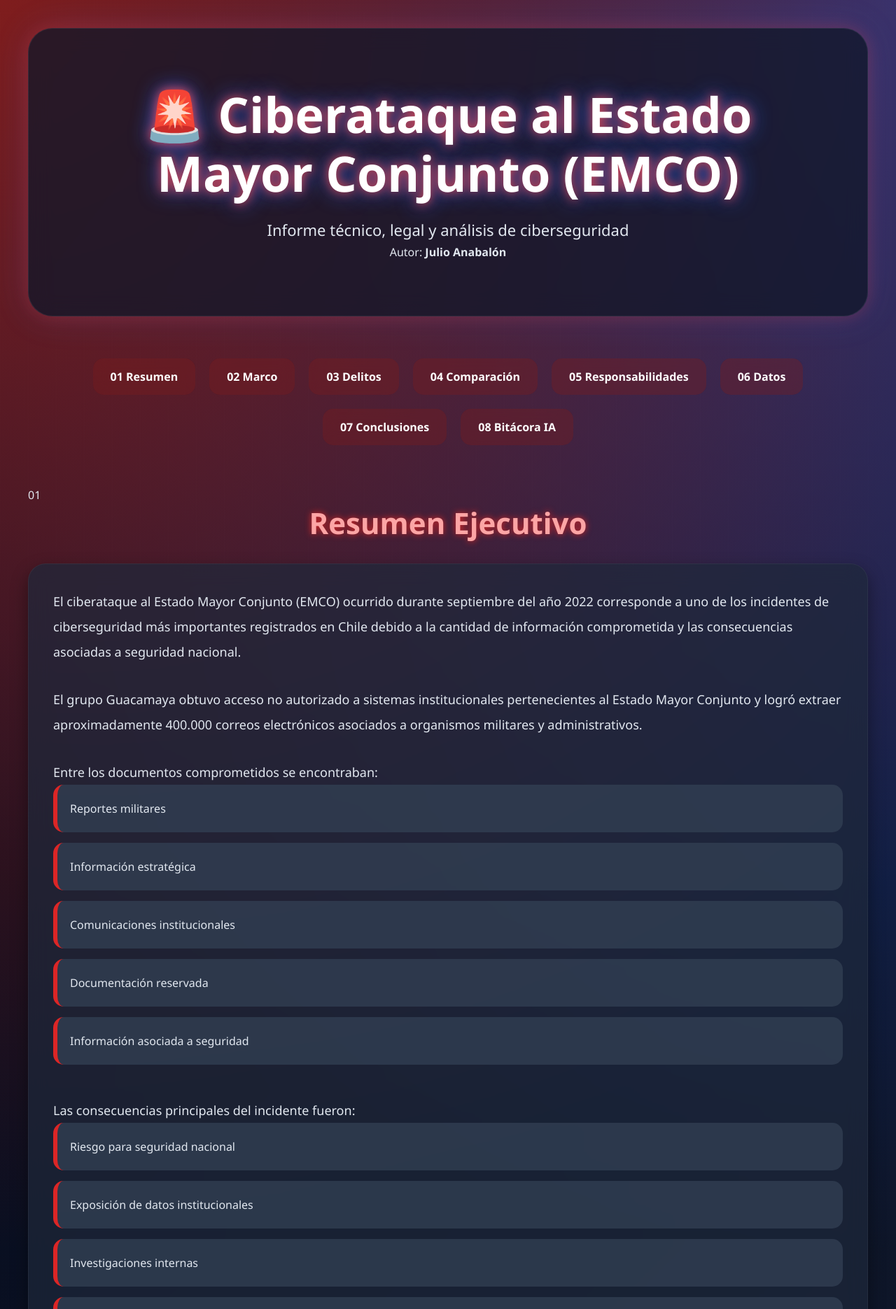
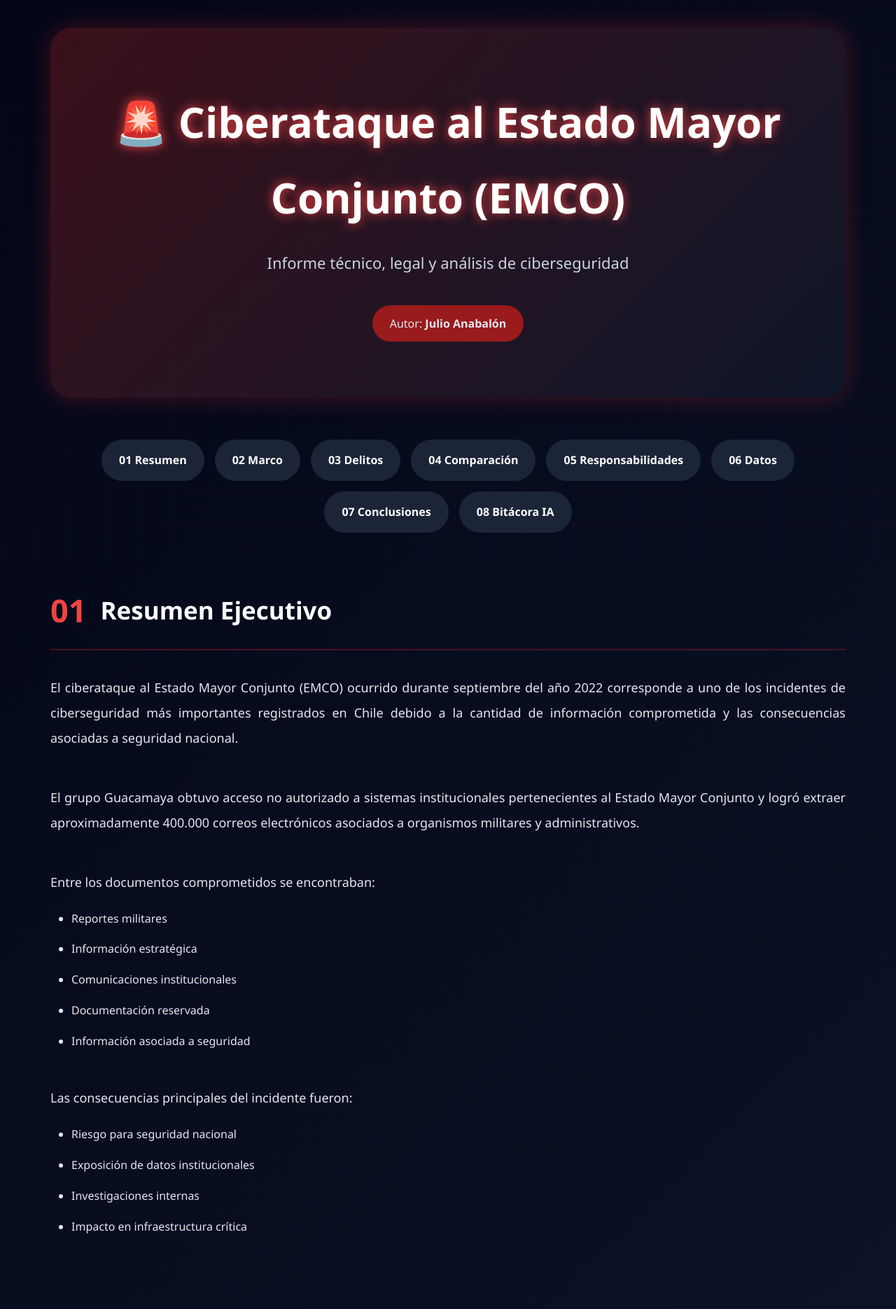
Before and after one commit to julioanabalonsaavedra-droid/informe_anajul, a React (Vite) app: page / in a window 1280 px wide. Shown: the top 1870 px of the page at 70% size. Built offline with nearby package versions, Linux system fonts and the light colour scheme.

Commit message:
Cambio de diseño del CSS

```diff
--- a/src/App.css
+++ b/src/App.css
@@ -14,27 +14,24 @@
 
 font-family:'Segoe UI',sans-serif;
 
+background:
+linear-gradient(
+135deg,
+#020617,
+#0f172a,
+#111827
+);
+
 color:#e2e8f0;
 
 overflow-x:hidden;
 
-background:
-radial-gradient(circle at top left,#7f1d1d 0%,transparent 20%),
-radial-gradient(circle at top right,#1e3a8a 0%,transparent 20%),
-linear-gradient(
-135deg,
-#020617,
-#0f172a,
-#111827,
-#020617
-);
-
-min-height:100vh;
+line-height:1.8;
 
 }
 
 
-/* ===== EFECTO GRID CIBERNÉTICO ===== */
+/* ===== FONDO CIBERNÉTICO ===== */
 
 body::before{
 
@@ -42,67 +39,42 @@
 
 position:fixed;
 
+width:100%;
+height:100%;
+
 top:0;
 left:0;
-
-width:100%;
-height:100%;
 
 background-image:
 
 linear-gradient(
-rgba(255,255,255,.03) 1px,
+rgba(220,38,38,.03) 1px,
 transparent 1px
 ),
 
 linear-gradient(
 90deg,
-rgba(255,255,255,.03) 1px,
+rgba(59,130,246,.03) 1px,
 transparent 1px
 );
 
-background-size:40px 40px;
-
-opacity:.3;
+background-size:50px 50px;
 
 pointer-events:none;
 
 z-index:-1;
 
-animation:gridAnimation 15s linear infinite;
-
-}
-
-@keyframes gridAnimation{
-
-0%{
-
-transform:translateY(0px);
-
-}
-
-100%{
-
-transform:translateY(40px);
-
-}
-
 }
 
 
 
-/* ===== APP ===== */
-
-.app{
-
-width:100%;
-min-height:100vh;
-
-}
+/* ===== CONTENEDOR ===== */
 
 .container{
 
-max-width:1500px;
+width:95%;
+
+max-width:1400px;
 
 margin:auto;
 
@@ -116,60 +88,68 @@
 
 .hero{
 
-padding:80px;
+padding:80px 40px;
 
 margin-bottom:60px;
 
-border-radius:35px;
-
 text-align:center;
 
-background:rgba(15,23,42,.75);
+border-radius:30px;
 
-backdrop-filter:blur(15px);
+background:
 
-border:1px solid rgba(255,255,255,.08);
+linear-gradient(
+135deg,
+rgba(127,29,29,.45),
+rgba(15,23,42,.9)
+);
 
 box-shadow:
 
-0px 0px 25px rgba(220,38,38,.3),
-0px 0px 50px rgba(59,130,246,.2);
-
-animation:fade 1s ease;
+0 0 35px rgba(220,38,38,.3);
 
 }
 
-
 .hero h1{
 
-font-size:70px;
+font-size:60px;
 
 margin-bottom:20px;
-
-line-height:1.2;
 
 color:white;
 
 text-shadow:
 
-0px 0px 15px #ef4444,
-0px 0px 30px #2563eb;
+0 0 15px #ef4444;
+
 }
 
-.hero p{
+.subtitulo{
 
 font-size:22px;
 
-line-height:1.8;
+margin-bottom:20px;
 
-max-width:900px;
+color:#cbd5e1;
+}
 
-margin:auto;
+.autorBox{
+
+display:inline-block;
+
+padding:12px 25px;
+
+background:#991b1b;
+
+border-radius:30px;
+
+margin-top:20px;
+
 }
 
 
 
-/* ===== NAVEGACIÓN ===== */
+/* ===== MENU ===== */
 
 .nav{
 
@@ -177,17 +157,12 @@
 
 justify-content:center;
 
-gap:20px;
-
 flex-wrap:wrap;
 
-margin-bottom:60px;
+gap:15px;
 
-position:sticky;
+margin-bottom:70px;
 
-top:15px;
-
-z-index:999;
 }
 
 .nav a{
@@ -196,15 +171,15 @@
 
 padding:15px 25px;
 
-border-radius:15px;
+border-radius:30px;
 
-font-weight:bold;
+background:
+
+rgba(30,41,59,.9);
 
 color:white;
 
-background:rgba(127,29,29,.35);
-
-backdrop-filter:blur(10px);
+font-weight:bold;
 
 transition:.4s;
 
@@ -212,15 +187,16 @@
 
 .nav a:hover{
 
+background:#dc2626;
+
 transform:translateY(-5px);
-
-background:#991b1b;
 
 box-shadow:
 
-0px 0px 20px rgba(220,38,38,.5);
+0 0 15px rgba(220,38,38,.5);
 
 }
+
 
 
 
@@ -228,135 +204,72 @@
 
 .section{
 
-margin-bottom:70px;
+margin-bottom:80px;
 
 }
 
-.section h2{
+.titleBox{
 
-font-size:42px;
+display:flex;
 
-margin-bottom:30px;
+align-items:center;
 
-text-align:center;
+gap:20px;
 
-color:#fca5a5;
+margin-bottom:35px;
 
-text-shadow:
+border-bottom:2px solid
+rgba(220,38,38,.3);
 
-0px 0px 10px #dc2626;
+padding-bottom:15px;
+
+}
+
+.titleBox span{
+
+font-size:45px;
+
+font-weight:bold;
+
+color:#ef4444;
+
+}
+
+.titleBox h2{
+
+font-size:35px;
+
+color:white;
 
 }
 
 
 
-/* ===== TARJETAS ===== */
+
+/* ===== INFORME ===== */
 
 .card{
 
-padding:35px;
+background:none;
 
-border-radius:25px;
+padding:0;
 
-background:rgba(30,41,59,.70);
+border:none;
 
-backdrop-filter:blur(15px);
+box-shadow:none;
 
-border:1px solid rgba(255,255,255,.05);
-
-line-height:2;
-
-margin-bottom:25px;
-
-transition:.5s;
-
-box-shadow:
-
-0px 10px 25px rgba(0,0,0,.4);
-
-}
-
-.card:hover{
-
-transform:translateY(-10px);
-
-box-shadow:
-
-0px 0px 30px rgba(220,38,38,.35);
-
-}
-
-
-.card h3{
-
-margin-bottom:20px;
-
-font-size:25px;
-
-color:#f87171;
 }
 
 .card p{
 
 font-size:18px;
 
+text-align:justify;
+
+margin-bottom:20px;
+
 line-height:2;
-}
 
-
-
-/* ===== GRID ===== */
-
-.grid{
-
-display:grid;
-
-grid-template-columns:
-repeat(auto-fit,minmax(320px,1fr));
-
-gap:25px;
-
-}
-
-
-
-/* ===== TABLAS ===== */
-
-table{
-
-width:100%;
-
-border-collapse:collapse;
-
-overflow:hidden;
-
-border-radius:20px;
-
-}
-
-th{
-
-padding:18px;
-
-background:#991b1b;
-
-color:white;
-
-}
-
-td{
-
-padding:18px;
-
-text-align:center;
-
-background:rgba(51,65,85,.8);
-
-}
-
-tr:hover td{
-
-background:#475569;
 }
 
 
@@ -365,37 +278,100 @@
 
 ul{
 
-list-style:none;
+padding-left:30px;
+
+margin-top:20px;
+
+margin-bottom:20px;
 
 }
 
-ul li{
-
-padding:18px;
+li{
 
 margin-bottom:15px;
 
-background:rgba(51,65,85,.75);
+}
 
-border-left:6px solid #dc2626;
 
-border-radius:15px;
+
+
+/* ===== GRID SOLO PARA MARCO ===== */
+
+.grid{
+
+display:grid;
+
+grid-template-columns:
+
+repeat(auto-fit,minmax(280px,1fr));
+
+gap:20px;
+
+}
+
+
+.grid .card{
+
+padding:25px;
+
+background:
+
+rgba(30,41,59,.75);
+
+border-radius:20px;
+
+border-left:
+
+5px solid #dc2626;
 
 transition:.4s;
 
 }
 
-ul li:hover{
+.grid .card:hover{
 
-transform:translateX(10px);
-
-background:#475569;
-
-box-shadow:
-
-0px 0px 15px rgba(220,38,38,.4);
+transform:translateY(-5px);
 
 }
+
+
+
+/* ===== TABLA ===== */
+
+table{
+
+width:100%;
+
+border-collapse:collapse;
+
+margin-top:25px;
+
+margin-bottom:30px;
+
+overflow:hidden;
+
+border-radius:15px;
+
+}
+
+th{
+
+background:#991b1b;
+
+padding:20px;
+
+}
+
+td{
+
+padding:20px;
+
+background:
+
+rgba(30,41,59,.7);
+
+}
+
 
 
 
@@ -403,41 +379,16 @@
 
 footer{
 
-padding:30px;
+margin-top:100px;
 
-margin-top:60px;
+padding:40px;
 
 text-align:center;
 
+border-top:1px solid
+rgba(255,255,255,.1);
+
 color:#94a3b8;
-
-border-top:
-
-1px solid rgba(255,255,255,.1);
-
-}
-
-
-
-/* ===== ANIMACIONES ===== */
-
-@keyframes fade{
-
-from{
-
-opacity:0;
-
-transform:translateY(20px);
-
-}
-
-to{
-
-opacity:1;
-
-transform:translateY(0px);
-
-}
 
 }
 
@@ -447,21 +398,29 @@
 
 @media(max-width:768px){
 
-.hero{
+.hero h1{
 
-padding:40px;
+font-size:35px;
 
 }
 
-.hero h1{
+.subtitulo{
 
-font-size:38px;
+font-size:18px;
 
 }
 
-.hero p{
+.titleBox{
 
-font-size:16px;
+flex-direction:column;
+
+align-items:flex-start;
+
+}
+
+.titleBox h2{
+
+font-size:28px;
 
 }
 
@@ -471,22 +430,18 @@
 
 }
 
-.grid{
-
-grid-template-columns:1fr;
-
-}
-
-.section h2{
-
-font-size:30px;
-
-}
-
-.card{
+.container{
 
 padding:20px;
 
 }
 
+table{
+
+display:block;
+
+overflow-x:auto;
+
 }
+
+}
```
